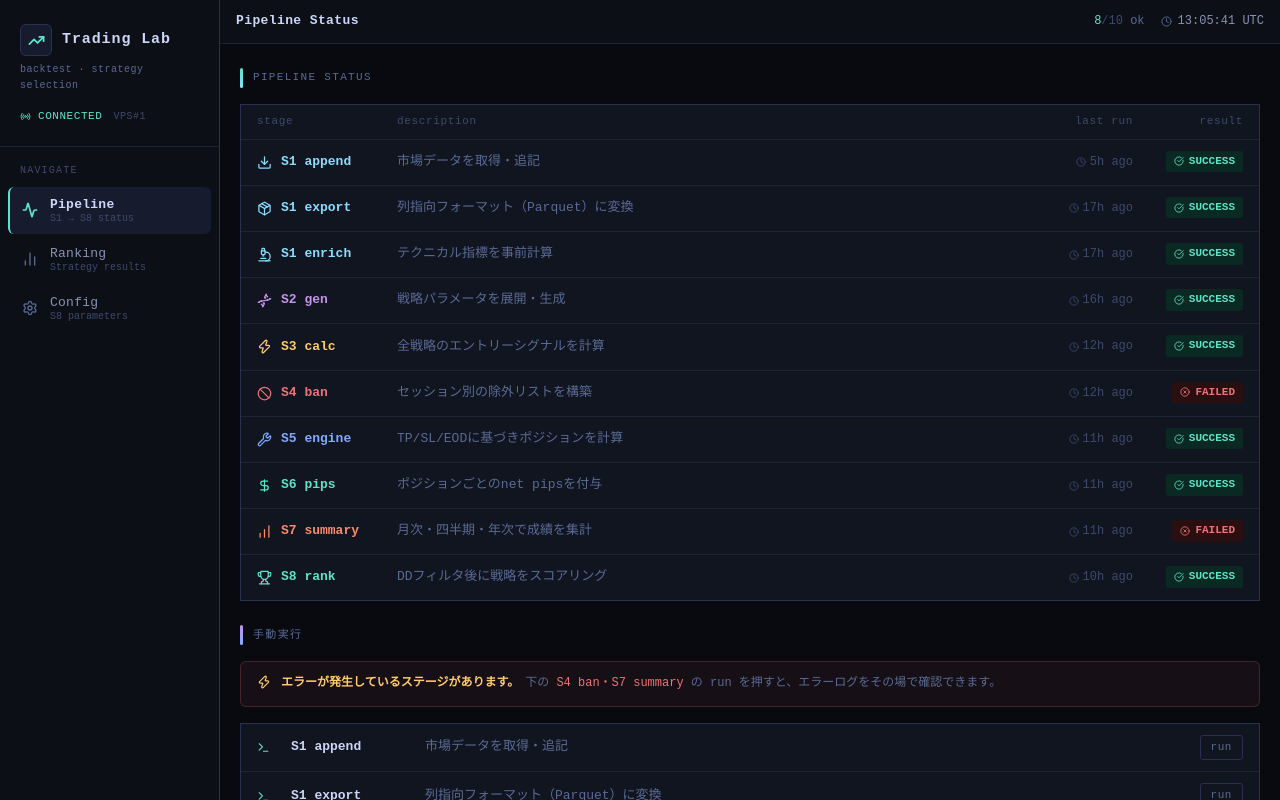
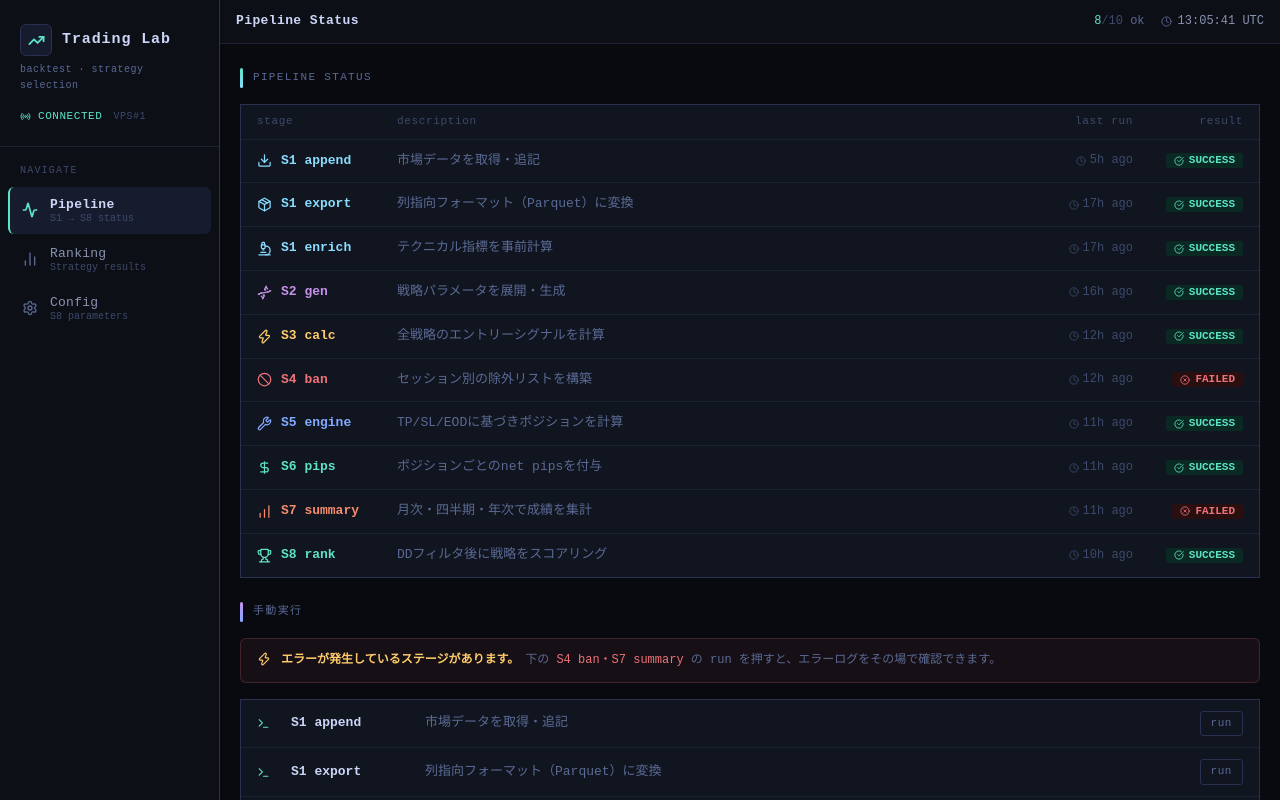
Before and after one commit to yktsnet/trading-lab, a React (Vite) app: page / in a window 1280 px wide. Shown: the top 800 px of the page. Built offline with nearby package versions, Linux system fonts and the light colour scheme.

Commit message:
chore: auto-commit 2026-03-30 13:05:36 UTC

```diff
--- a/package.json
+++ b/package.json
@@ -17,6 +17,7 @@
     "@types/react": "^18.3.1",
     "@types/react-dom": "^18.3.1",
     "@vitejs/plugin-react": "^4.3.1",
-    "vite": "^5.4.1"
+    "vite": "^5.4.1",
+    "wrangler": "^4.78.0"
   }
 }
--- a/src/components/PipelineStatus.jsx
+++ b/src/components/PipelineStatus.jsx
@@ -17,10 +17,10 @@ const STAGE_META = {
 function relTime(iso) {
   if (!iso) return '——'
   const d = Math.floor((Date.now() - new Date(iso)) / 1000)
-  if (d < 60)    return `${d}s ago`
-  if (d < 3600)  return `${Math.floor(d/60)}m ago`
-  if (d < 86400) return `${Math.floor(d/3600)}h ago`
-  return `${Math.floor(d/86400)}d ago`
+  if (d < 60) return `${d}s ago`
+  if (d < 3600) return `${Math.floor(d / 60)}m ago`
+  if (d < 86400) return `${Math.floor(d / 3600)}h ago`
+  return `${Math.floor(d / 86400)}d ago`
 }
 
 function isRecent(iso) {
@@ -32,22 +32,30 @@ export default function PipelineStatus({ stages, loading }) {
   return (
     <div style={{ display: 'flex', flexDirection: 'column', gap: 16 }}>
       <div style={{ display: 'flex', alignItems: 'center', gap: 10 }}>
-        <div style={{
-          width: 3, height: 20,
+        <div
+          style={{
+            width: 3,
+            height: 20,
             background: 'linear-gradient(180deg, var(--accent) 0%, var(--accent2) 100%)',
             borderRadius: 2,
-        }} />
+          }}
+        />
         <span style={{ fontSize: 11, letterSpacing: '0.12em', color: 'var(--dim)' }}>
           PIPELINE STATUS
         </span>
       </div>
 
       <div style={{ border: '1px solid var(--border2)', background: 'var(--panel)' }}>
-        <div className="pipeline-grid" style={{
+        <div
+          className="pipeline-grid"
+          style={{
             padding: '8px 16px',
             borderBottom: '1px solid var(--border)',
-          fontSize: 11, color: 'var(--muted)', letterSpacing: '0.06em',
-        }}>
+            fontSize: 11,
+            color: 'var(--muted)',
+            letterSpacing: '0.06em',
+          }}
+        >
           <span>stage</span>
           <span className="col-desc">description</span>
           <span className="col-time" style={{ textAlign: 'right' }}>last run</span>
@@ -55,14 +63,18 @@ export default function PipelineStatus({ stages, loading }) {
         </div>
 
         {loading && (
-          <div style={{ padding: '20px 16px', color: 'var(--muted)', fontSize: 13 }}>loading…</div>
+          <div style={{ padding: '20px 16px', color: 'var(--muted)', fontSize: 13 }}>
+            loading…
+          </div>
         )}
 
         {!loading && stages.map((s, i) => {
           const meta = STAGE_META[s.id] || { icon: Zap, color: 'var(--dim)' }
           const Icon = meta.icon
+
           return (
-            <div key={s.id}
+            <div
+              key={s.id}
               className="pipeline-grid"
               style={{
                 padding: '11px 16px',
@@ -79,28 +91,53 @@ export default function PipelineStatus({ stages, loading }) {
                   {s.label}
                 </span>
               </div>
-              <span className="col-desc" style={{
-                color: 'var(--dim)', fontSize: 13,
-                overflow: 'hidden', textOverflow: 'ellipsis', whiteSpace: 'nowrap',
-              }}>
+
+              <span
+                className="col-desc"
+                style={{
+                  color: 'var(--dim)',
+                  fontSize: 13,
+                  overflow: 'hidden',
+                  textOverflow: 'ellipsis',
+                  whiteSpace: 'nowrap',
+                }}
+              >
                 {s.description}
               </span>
-              <div className="col-time" style={{
-                textAlign: 'right', display: 'flex', alignItems: 'center',
-                justifyContent: 'flex-end', gap: 4, fontSize: 12, whiteSpace: 'nowrap',
+
+              <div
+                className="col-time"
+                style={{
+                  textAlign: 'right',
+                  display: 'flex',
+                  alignItems: 'center',
+                  justifyContent: 'flex-end',
+                  gap: 4,
+                  fontSize: 12,
+                  whiteSpace: 'nowrap',
                   color: isRecent(s.last_run) ? 'var(--accent)' : 'var(--muted)',
-              }}>
+                }}
+              >
                 <Clock size={10} />
                 {relTime(s.last_run)}
                 {isRecent(s.last_run) && (
-                  <span style={{
-                    fontSize: 9, letterSpacing: '0.08em', color: 'var(--accent)',
-                    marginLeft: 4, padding: '1px 4px',
-                    border: '1px solid var(--accent)44', borderRadius: 2,
-                  }}>NEW</span>
+                  <span
+                    style={{
+                      fontSize: 9,
+                      letterSpacing: '0.08em',
+                      color: 'var(--accent)',
+                      marginLeft: 4,
+                      padding: '1px 4px',
+                      border: '1px solid var(--accent)44',
+                      borderRadius: 2,
+                    }}
+                  >
+                    NEW
+                  </span>
                 )}
               </div>
-              <div style={{ textAlign: 'right' }}>
+
+              <div style={{ display: 'flex', justifyContent: 'flex-end', alignItems: 'center' }}>
                 <StatusBadge result={s.result} running={s.currently_running} />
               </div>
             </div>
@@ -113,13 +150,32 @@ export default function PipelineStatus({ stages, loading }) {
     display: grid;
     grid-template-columns: 140px 1fr 90px 110px;
   }
+
   @media (max-width: 600px) {
     .pipeline-grid {
       grid-template-columns: 1fr auto;
     }
+
     .col-desc { display: none; }
     .col-time { display: none; }
     .badge-label { display: none !important; }
+
+    .status-badge {
+      width: 22px;
+      height: 22px;
+      min-width: 22px;
+      padding: 0 !important;
+      gap: 0 !important;
+      border-radius: 999px;
+      display: inline-flex;
+      align-items: center;
+      justify-content: center;
+    }
+
+    .status-badge svg {
+      width: 12px;
+      height: 12px;
+    }
   }
 `}</style>
     </div>
--- a/src/components/StatusBadge.jsx
+++ b/src/components/StatusBadge.jsx
@@ -8,13 +8,26 @@ const MAP = {
 
 export default function StatusBadge({ result, running }) {
   if (running) return (
-    <span style={{
-      display: 'inline-flex', alignItems: 'center', gap: 5,
-      padding: '2px 8px', fontSize: 11, fontWeight: 600,
-      color: 'var(--running)', background: '#0d1a35',
-      border: '1px solid #82aaff44', borderRadius: 3,
-    }}>
-      <Loader size={10} style={{ animation: 'spin 1s linear infinite' }} />
+    <span
+      className="status-badge"
+      style={{
+        display: 'inline-flex',
+        alignItems: 'center',
+        justifyContent: 'center',
+        gap: 5,
+        padding: '2px 8px',
+        fontSize: 11,
+        fontWeight: 600,
+        lineHeight: 1,
+        color: 'var(--running)',
+        background: '#0d1a35',
+        border: '1px solid #82aaff44',
+        borderRadius: 3,
+        verticalAlign: 'middle',
+        flexShrink: 0,
+      }}
+    >
+      <Loader size={10} style={{ animation: 'spin 1s linear infinite', display: 'block' }} />
       <span className="badge-label">RUNNING</span>
       <style>{`@keyframes spin{from{transform:rotate(0deg)}to{transform:rotate(360deg)}}`}</style>
     </span>
@@ -22,14 +35,28 @@ export default function StatusBadge({ result, running }) {
 
   const s = MAP[result] ?? MAP.unknown
   const Icon = s.icon
+
   return (
-    <span style={{
-      display: 'inline-flex', alignItems: 'center', gap: 5,
-      padding: '2px 8px', fontSize: 11, fontWeight: 600,
-      color: s.color, background: s.bg,
-      border: `1px solid ${s.color}33`, borderRadius: 3,
-    }}>
-      {Icon && <Icon size={10} />}
+    <span
+      className="status-badge"
+      style={{
+        display: 'inline-flex',
+        alignItems: 'center',
+        justifyContent: 'center',
+        gap: 5,
+        padding: '2px 8px',
+        fontSize: 11,
+        fontWeight: 600,
+        lineHeight: 1,
+        color: s.color,
+        background: s.bg,
+        border: `1px solid ${s.color}33`,
+        borderRadius: 3,
+        verticalAlign: 'middle',
+        flexShrink: 0,
+      }}
+    >
+      {Icon && <Icon size={10} style={{ display: 'block' }} />}
       <span className="badge-label">{s.label}</span>
     </span>
   )
```
Also changed, not shown: 1 other file (tests, documents, lock files or other folders). Lines whose indentation alone changed are shown as unchanged.
